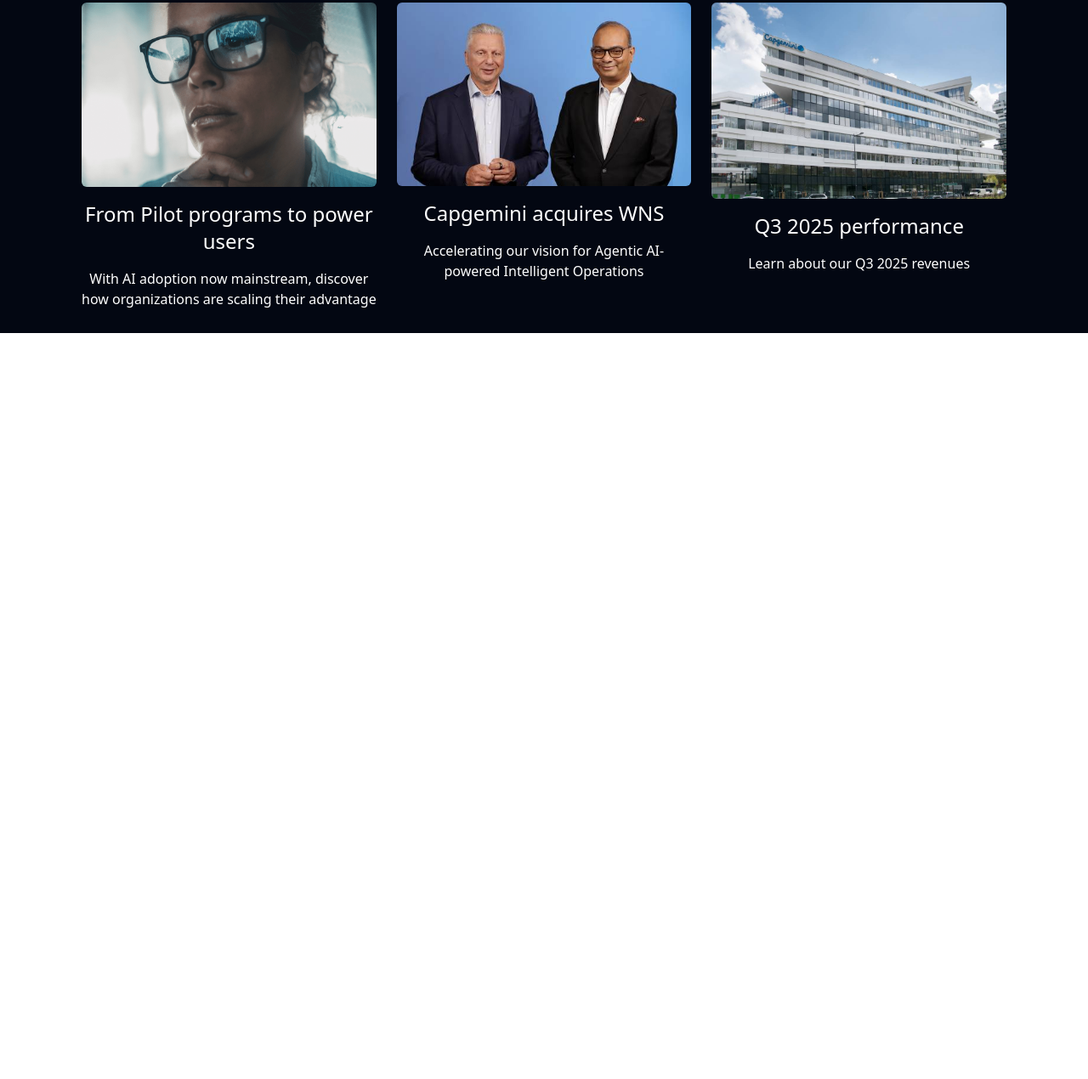
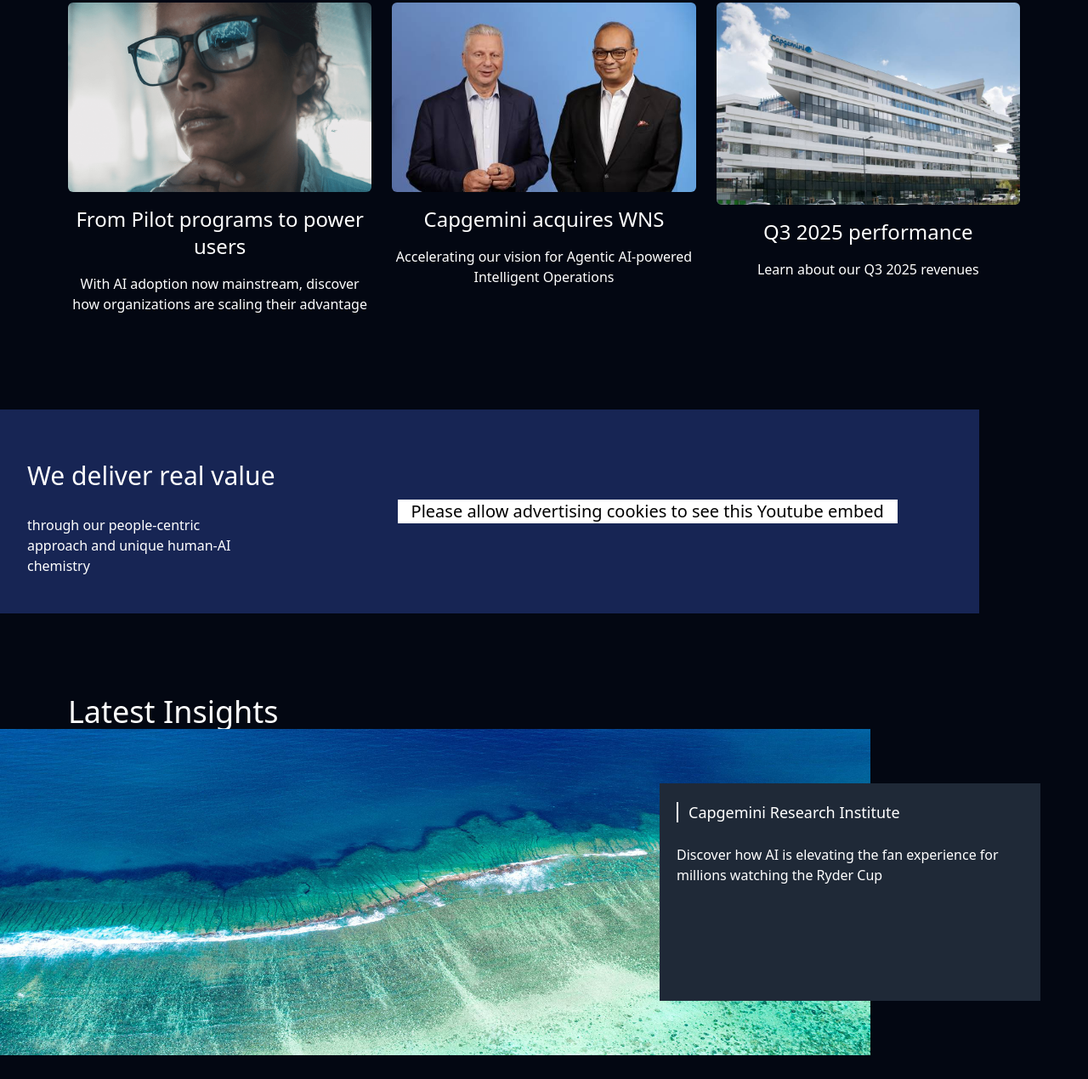
Before and after one commit to Ange290/Capgemini-CSSCloning-Gate, a website: page src/index.html in a window 1280 px wide. Shown: the part 965-2235 px from the top of the page at 85% size. Before the commit the page ends 1357 px from the top, so only its background shows below. Drawn offline with nearby package versions, Linux system fonts and the light colour scheme.

Commit message:
Add new feature

```diff
--- a/src/index.html
+++ b/src/index.html
@@ -88,13 +88,13 @@
   </div> <!-- .container -->
 </nav>
 
-<div class="bg-gray-950 h-auto w-full px-20 pb-7">
-  <h1 class="text-4xl text-white py-16 px-4">Highlights</h1>
-  <div class="grid grid-cols-1 sm:grid-cols-2 lg:grid-cols-3 gap-6 px-4">
+<div class="bg-gray-950 h-auto w-full  pb-7">
+  <h1 class="text-4xl text-white py-16 px-20">Highlights</h1>
+  <div class="grid grid-cols-1 sm:grid-cols-2 lg:grid-cols-3 gap-6 px-20">
     <div class="flex flex-col items-center gap-4">
       <img src="./assets/images/lady-with-glasses.png" alt="Highlight Image" class="w-full max-w-sm h-auto rounded-md object-cover">
       <span class="text-white text-2xl text-center">From Pilot programs to power users</span>
-      <span class="text-white text-center">With AI adoption now mainstream, discover how organizations are scaling their advantage</span>
+      <span class="text-white text-center pb-28">With AI adoption now mainstream, discover how organizations are scaling their advantage</span>
     </div>
 
     <div class="flex flex-col items-center gap-4">
@@ -106,11 +106,37 @@
     <div class="flex flex-col items-center gap-4">
       <img src="./assets/images/PR-financial-image (1).jpeg" alt="Highlight Image" class="w-full max-w-sm h-auto rounded-md object-cover">
       <span class="text-white text-2xl text-center">Q3 2025 performance</span>
-      <span class="text-white text-center">Learn about our Q3 2025 revenues</span>
+      <span class="text-white text-center pb-7">Learn about our Q3 2025 revenues</span>
     </div>
+   </div>
+  <div class="bg-blue-950  h-60 w-[90vw] px-14 sm:flex sm:flex-col md:flex-row sm:p-8 gap-36 ">
+    <div class="flex flex-col items-start justify-start h-full">
+     <h1 class="text-3xl py-7 text-white">We deliver real value</h1>
+     <p class="text-md text-white">through our people-centric <br> approach and unique human-AI<br> chemistry</p>
   </div>
+  <div class="flex items-center justify-center">
+  <p class="text-xl bg-white px-4 "> Please allow advertising cookies to see this Youtube embed</p>
 </div>
+</div>
+<!-- Insights -->
+ <div>
+   <h1 class="text-4xl text-white pt-24 px-20">Latest Insights</h1>
+  <div class="flex flex-col items-start justify-start gap-2 relative  pr-20">
+   <img src="./assets/images/Sustainability-trends-2025_Banner_2880X1800 (1).jpeg" alt="" class="h-[30vw] w-[80vw]">
 
+
+        <div class="bg-gray-800  absolute bottom-68 w-[35vw] h-[20vw] top-16 right-14  p-5 pb-4 mb-1 flex flex-col items-start justify-start gap-2">
+          <div class="flex flex-row items-center gap-3">
+            <div class="w-[2px] h-6 bg-white"></div>
+            <p class="text-lg sm:text-md text-white">Capgemini Research Institute</p>
+          </div>
+          <p class="text-md text-white mt-4">Discover how AI is elevating the fan experience for millions watching the Ryder Cup</p>
+
+        </div>
+        </div>
+      </div>
+
+</div> <!-- .bg-gray-950 -->
 <script src="humberger.js">
 </script>
 
```
